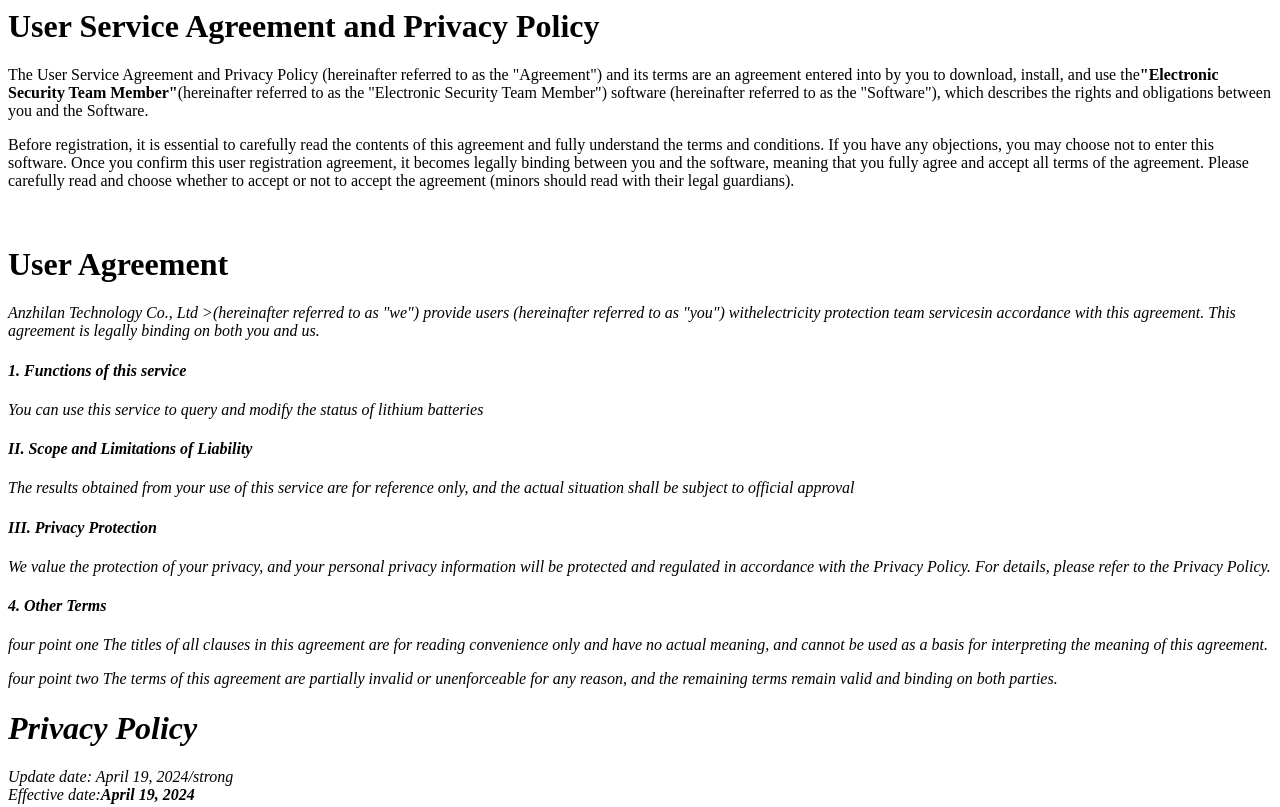
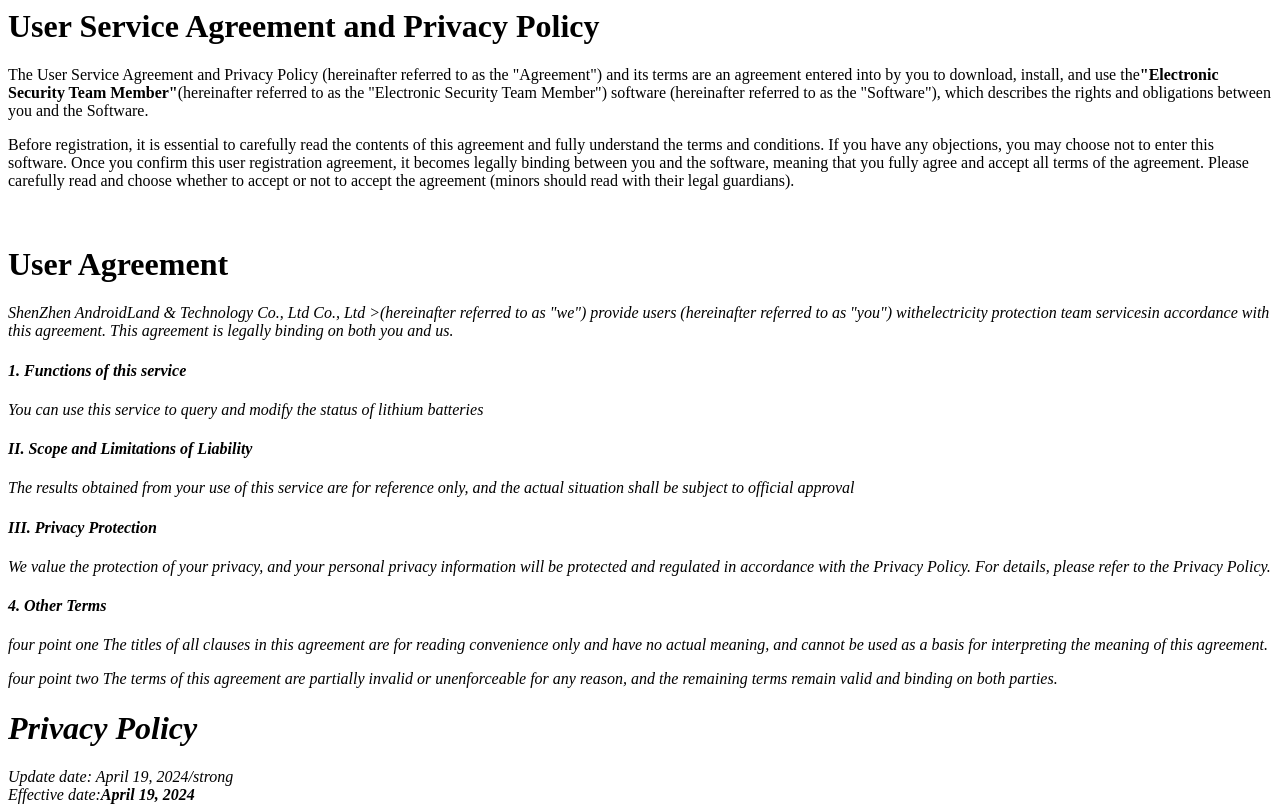
Before and after one commit to AkiSeele/bms.github.io, a plain HTML site: page index.html in a window 1280 px wide. Shown: the top 807 px of the page. Drawn offline with Linux system fonts and the light colour scheme.

Commit message:
Update index.html

```diff
--- a/index.html
+++ b/index.html
@@ -22,7 +22,7 @@ Before registration, it is essential to carefully read the contents of this agre
 
 <p>
 
-<i> Anzhilan Technology Co., Ltd
+<i> ShenZhen AndroidLand & Technology Co., Ltd Co., Ltd
 
 >(hereinafter referred to as "we") provide users (hereinafter referred to as "you") with<i>electricity protection team services</i>in accordance with this agreement. This agreement is legally binding on both you and us.
 
```
